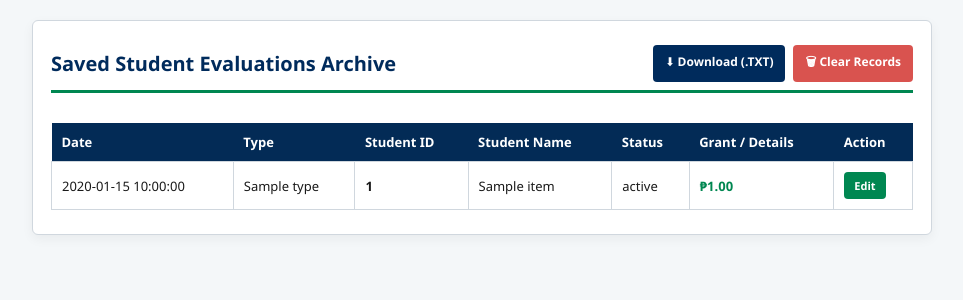
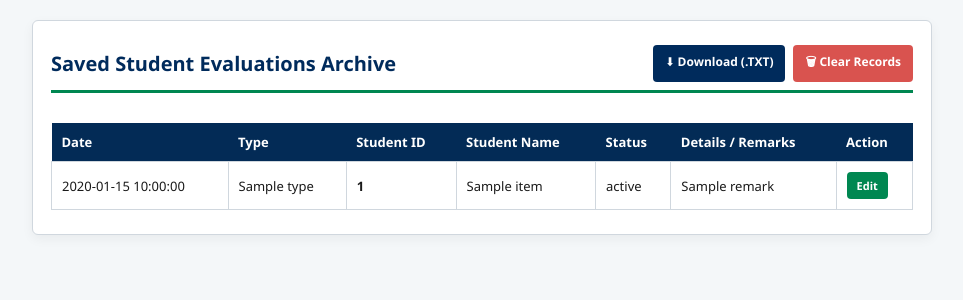
Before and after one commit to angelodelacruz11200803-ship-it/Prototype-Project-, a Flask app: template templates/records.html in a window 1280 px wide. Shown: the part 46-346 px from the top of the page, without its empty margins (158-1121 px from the left). Run offline with Flask 3, Linux system fonts and the light colour scheme; the template is opened without the code that fills it: most values are stand-ins (such as "Sample title", 1, 10 or a date in 2020).

Commit message:
Update records.html

```diff
--- a/templates/records.html
+++ b/templates/records.html
@@ -192,7 +192,7 @@
                         <th>Student ID</th>
                         <th>Student Name</th>
                         <th>Status</th>
-                        <th>Grant / Details</th>
+                        <th>Details / Remarks</th>
                         <th>Action</th>
                     </tr>
                 </thead>
@@ -204,13 +204,7 @@
                         <td><b>{{ item.student_id }}</b></td>
                         <td>{{ item.name }}</td>
                         <td>{{ item.status }}</td>
-                        <td style="color: var(--au-green); font-weight: bold;">
-                            {% if item.total_grant > 0 %}
-                            ₱{{ "{:,.2f}".format(item.total_grant) }}
-                            {% else %}
-                            {{ item.remark }}
-                            {% endif %}
-                        </td>
+                        <td>{{ item.remark }}</td>
                         <td>
                             <a href="/edit-record/{{ loop.index0 }}" class="btn-edit">Edit</a>
                         </td>
```
